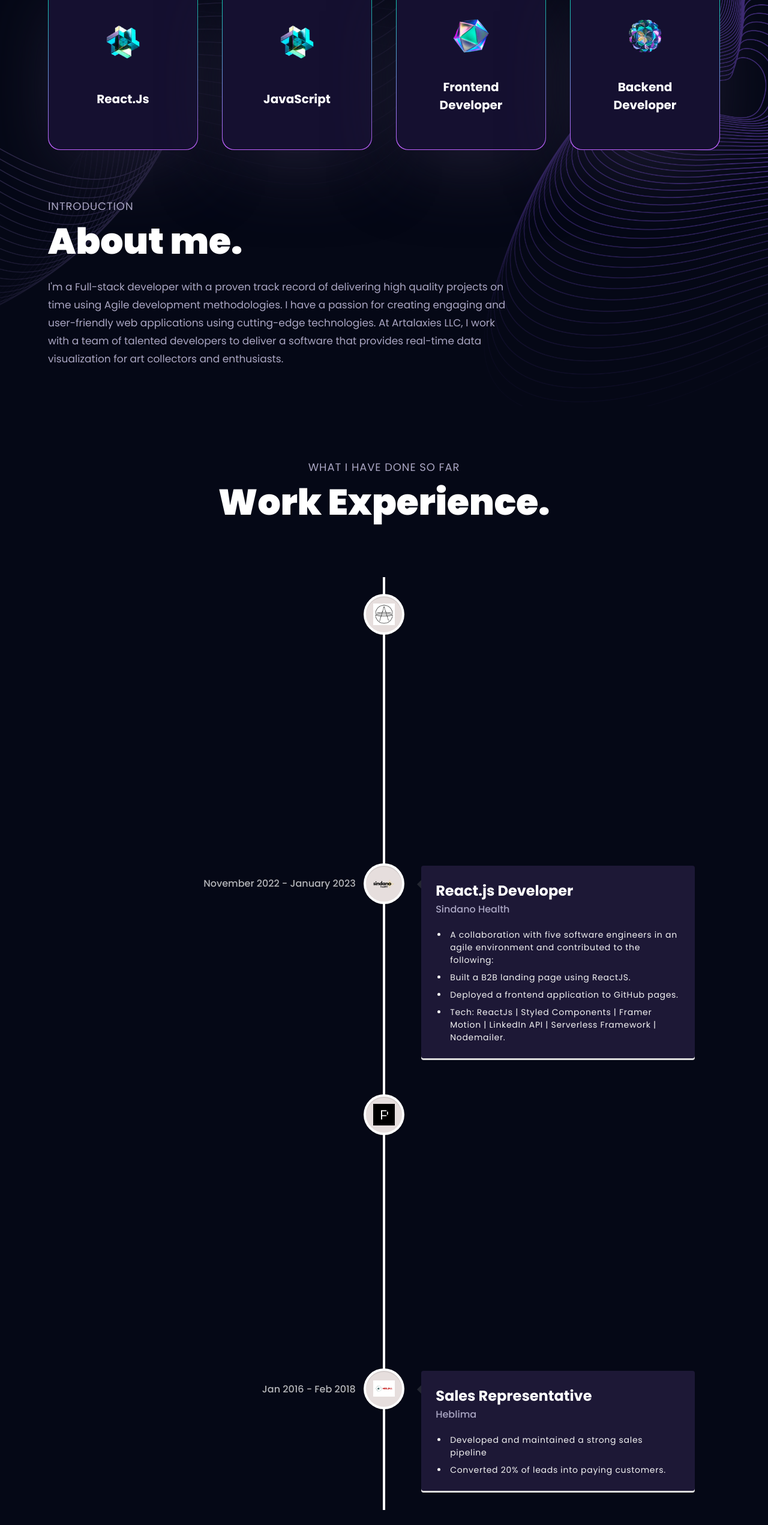
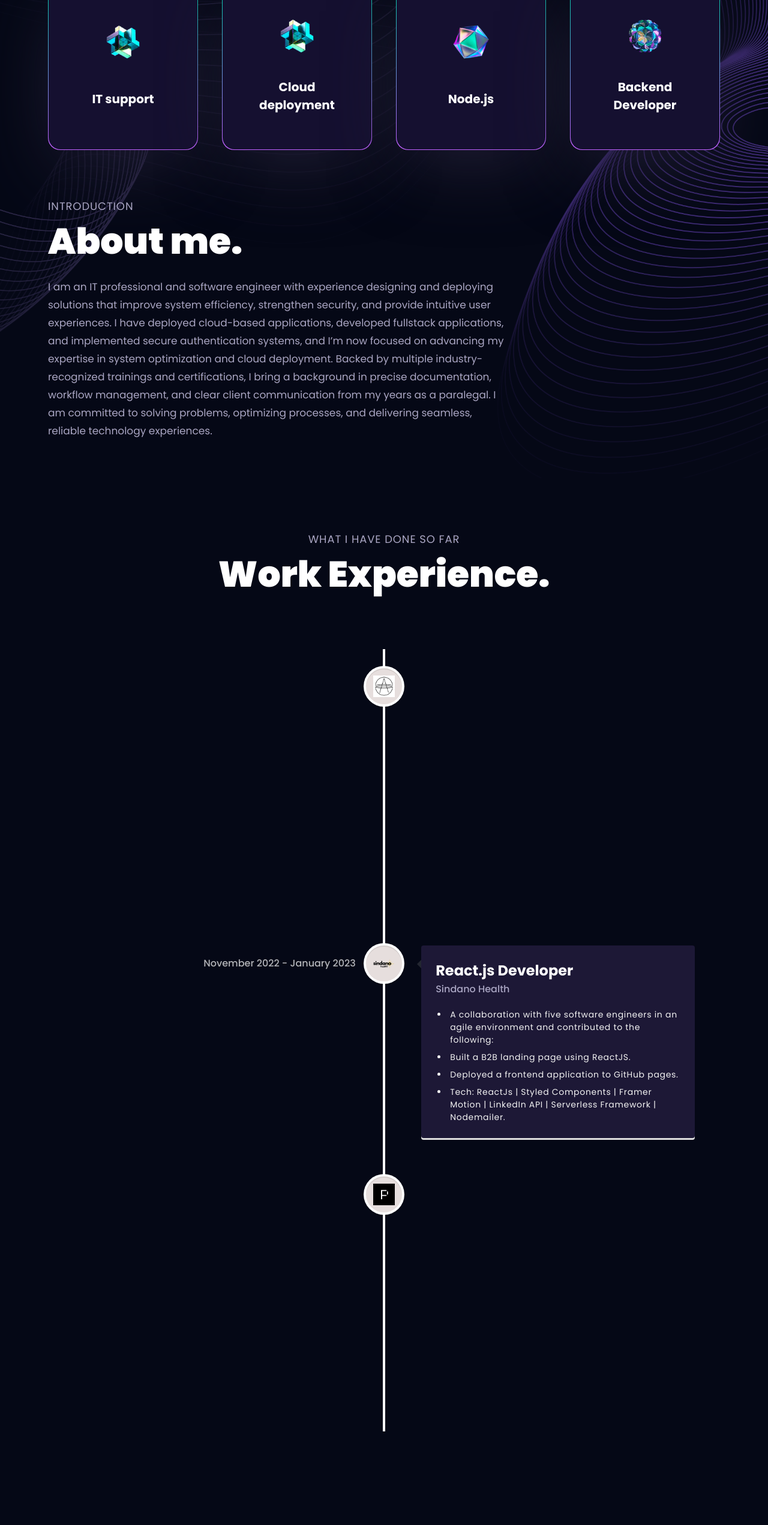
Before and after one commit to Pedro-Nepomuceno/webportfolio, a React (Vite) app: page / in a window 1280 px wide. Shown: the part 200-2742 px from the top of the page at 60% size. Built offline with nearby package versions, Linux system fonts and the light colour scheme.

Commit message:
updated portfolio

```diff
--- a/src/components/About.jsx
+++ b/src/components/About.jsx
@@ -52,12 +52,17 @@ const About = () => {
         variants={fadeIn("", "", 0.1, 1)}
         className="mt-4 text-secondary text-[17px] max-w-3xl leading-[30px]"
       >
-        I'm a Full-stack developer with a proven track record of delivering high
-        quality projects on time using Agile development methodologies. I have a
-        passion for creating engaging and user-friendly web applications using
-        cutting-edge technologies. At Artalaxies LLC, I work with a team of
-        talented developers to deliver a software that provides real-time data
-        visualization for art collectors and enthusiasts.
+        I am an IT professional and software engineer with experience designing
+        and deploying solutions that improve system efficiency, strengthen
+        security, and provide intuitive user experiences. I have deployed
+        cloud-based applications, developed fullstack applications, and
+        implemented secure authentication systems, and I’m now focused on
+        advancing my expertise in system optimization and cloud deployment.
+        Backed by multiple industry-recognized trainings and certifications, I
+        bring a background in precise documentation, workflow management, and
+        clear client communication from my years as a paralegal. I am committed
+        to solving problems, optimizing processes, and delivering seamless,
+        reliable technology experiences.
       </motion.p>
     </>
   );
--- a/src/constant/index.js
+++ b/src/constant/index.js
@@ -40,15 +40,15 @@ export const navLinks = [
 
 const services = [
   {
-		title: "React.Js",
+    title: "IT support",
     icon: mobile,
   },
   {
-		title: "JavaScript",
+    title: "Cloud deployment",
     icon: mobile,
   },
   {
-		title: "Frontend Developer",
+    title: "Node.js",
     icon: web,
   },
   {
@@ -104,16 +104,15 @@ const technologies = [
 
 const experiences = [
   {
-		title: "Frontend Developer",
-		company_name: "Artalaxies",
+    title: "Paralegal",
+    company_name: "Salgado & Peralta",
     icon: Artalaxies,
     iconBg: "#E6DEDD",
-		date: "January - Present",
+    date: "2023 - Present",
     points: [
-			"Successfully developed and delivered 15+ frontend features within tight deadlines using Agile methodologies.",
-			"Contributed to a 30% increase in user engagement by rebuilding landing Webapp using React and Tailwind with full user experience.",
-			"Collaborated with a team of developers to achieve a 20% improvement in website performance by optimizing frontend code",
-			"Developed UI using RESTful APIs for seamless data retrieval and enhanced website functionality.",
+      "Managed and organized large volumes of case files, applying strong attention to detail and information management.",
+      "Drafted and reviewed over 150 legal documents annually, documenting legal procedures and case progress in detailed reports, enabling seamless collaboration between attorneys and support staff",
+      "Researched and summarized case law, statutes, and legal precedents, producing concise briefs that improved attorney preparation efficiency by 20%",
     ],
   },
   {
@@ -141,17 +140,6 @@ const experiences = [
       "Collaborating with cross-functional teams including designers, product managers, and other developers to create high-quality products.",
       "Implementing responsive design and ensuring cross-browser compatibility.",
       "Participating in code reviews and providing constructive feedback to other developers.",
-		],
-	},
-	{
-		title: "Sales Representative",
-		company_name: "Heblima",
-		icon: heblima,
-		iconBg: "#E6DEDD",
-		date: "Jan 2016 - Feb 2018",
-		points: [
-			" Developed and maintained a strong sales pipeline",
-			" Converted 20% of leads into paying customers.",
     ],
   },
 ];
```
Lines whose indentation alone changed are shown as unchanged.
